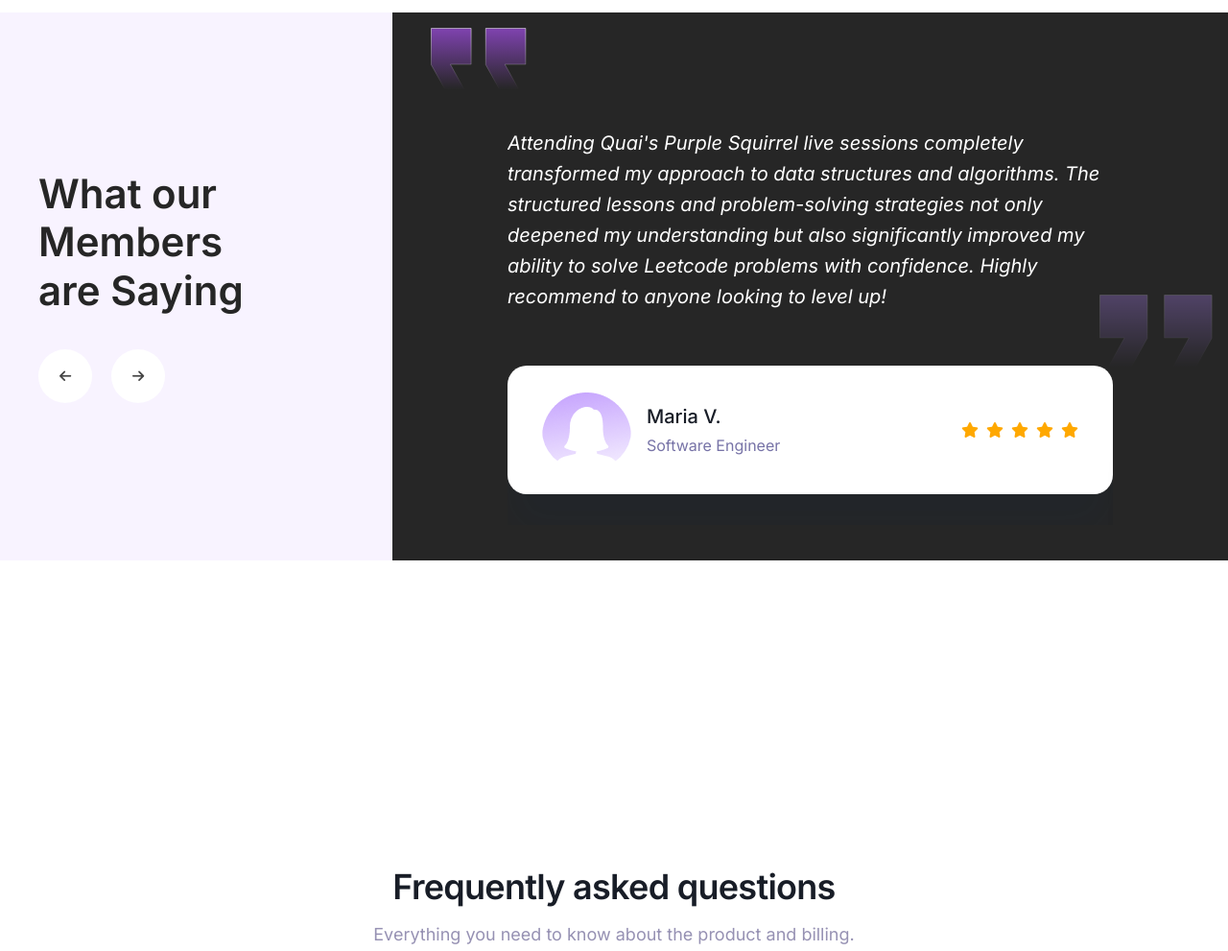
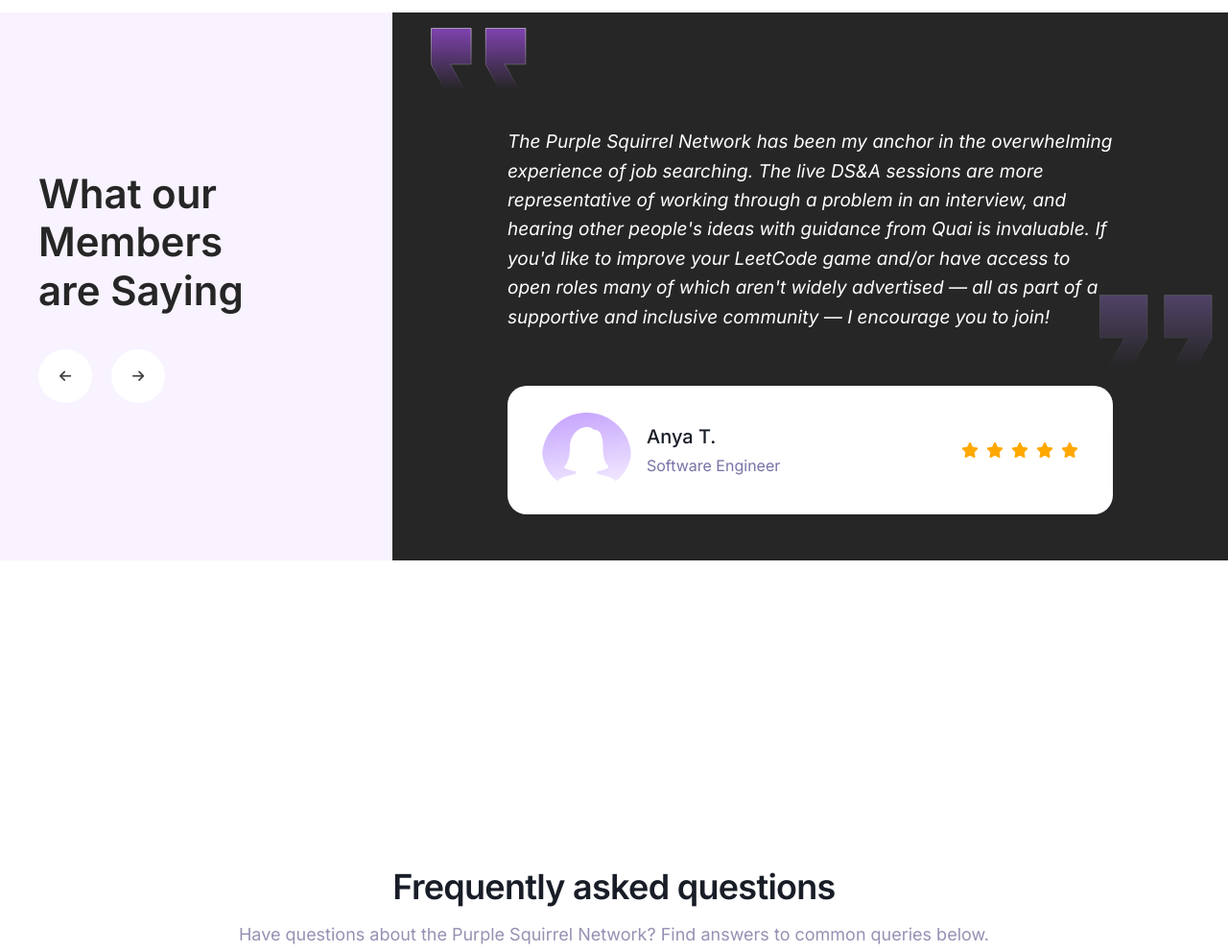
Before and after one commit to Qlwentt/purple-squirrel-network-web, a plain HTML site: page for-engineers.html in a window 1280 px wide. Shown: the part 1180-2171 px from the top of the page at 96% size. Drawn offline with nearby package versions, Linux system fonts and the light colour scheme.

Commit message:
add review and fix faq text

```diff
--- a/for-engineers.html
+++ b/for-engineers.html
@@ -386,7 +386,67 @@
                     <div class="swiper-slide">
                       <!-- Text -->
                       <p
-                        class="text-md md:text-2xl lg:text-[20px] italic lg:leading-[160%] text-white font-normal"
+                        class="text-md md:text-2xl lg:text-[19px] italic lg:leading-[160%] text-white font-normal"
+                      >
+                        The Purple Squirrel Network has been my anchor in the
+                        overwhelming experience of job searching. The live DS&A
+                        sessions are more representative of working through a
+                        problem in an interview, and hearing other people's
+                        ideas with guidance from Quai is invaluable. If you'd
+                        like to improve your LeetCode game and/or have access to
+                        open roles many of which aren't widely advertised — all
+                        as part of a supportive and inclusive community — I
+                        encourage you to join!
+                      </p>
+
+                      <!-- Profile -->
+                      <div
+                        class="w-full mt-14 bg-white h-[110px] lg:h-[134px] shadow-profileShadow rounded-[20px] flex items-center justify-between gap-2 lg:px-9 px-4"
+                      >
+                        <!-- left -->
+                        <div class="flex items-center gap-4">
+                          <!-- pic -->
+                          <div>
+                            <img
+                              loading="lazy"
+                              src="./assets/avatar.png"
+                              alt="avatar__image"
+                              class="rounded-full"
+                            />
+                          </div>
+
+                          <!-- Details -->
+                          <div>
+                            <h4
+                              class="text-base font-medium md:text-lg lg:text-xl text-avatarName"
+                            >
+                              Anya T.
+                            </h4>
+
+                            <p
+                              class="mt-1 text-sm md:text-base text-themeSecondaryPera"
+                            >
+                              Software Engineer
+                            </p>
+                          </div>
+                        </div>
+
+                        <!-- Right -->
+                        <div class="flex items-center gap-2">
+                          <i class="fa-solid fa-star text-themeGolder"></i>
+                          <i class="fa-solid fa-star text-themeGolder"></i>
+                          <i class="fa-solid fa-star text-themeGolder"></i>
+                          <i class="fa-solid fa-star text-themeGolder"></i>
+                          <i class="fa-solid fa-star text-themeGolder"></i>
+                        </div>
+                      </div>
+                    </div>
+
+                    <!-- Review -->
+                    <div class="swiper-slide">
+                      <!-- Text -->
+                      <p
+                        class="text-md md:text-2xl lg:text-[19px] italic lg:leading-[160%] text-white font-normal"
                       >
                         Attending Quai's Purple Squirrel live sessions
                         completely transformed my approach to data structures
@@ -444,7 +504,7 @@
                     <div class="swiper-slide">
                       <!-- Text -->
                       <p
-                        class="text-md md:text-2xl lg:text-[20px] italic lg:leading-[160%] text-white font-normal"
+                        class="text-md md:text-2xl lg:text-[19px] italic lg:leading-[160%] text-white font-normal"
                       >
                         Purple squirrel has given me the confidence and
                         motivation I need to study and practice cs fundamentals
@@ -503,7 +563,7 @@
                     <div class="swiper-slide">
                       <!-- Text -->
                       <p
-                        class="text-md md:text-2xl lg:text-[20px] italic lg:leading-[160%] text-white font-normal"
+                        class="text-md md:text-2xl lg:text-[19px] italic lg:leading-[160%] text-white font-normal"
                       >
                         Joining Purple Squirrel transformed my approach to
                         coding challenges. With their supportive community and
@@ -560,7 +620,7 @@
                     <div class="swiper-slide">
                       <!-- Text -->
                       <p
-                        class="text-md md:text-2xl lg:text-[20px] italic lg:leading-[160%] text-white font-normal"
+                        class="text-md md:text-2xl lg:text-[19px] italic lg:leading-[160%] text-white font-normal"
                       >
                         Purple Squirrel Network has enabled me to find other
                         women and minority groups in technology to practice
@@ -636,7 +696,8 @@
             </h3>
 
             <p class="mt-4 text-base text-center md:text-lg text-themePera">
-              Everything you need to know about the product and billing.
+              Have questions about the Purple Squirrel Network? Find answers to
+              common queries below.
             </p>
           </div>
 
```
Also changed, not shown: about-us.html (+2 -1 lines).
